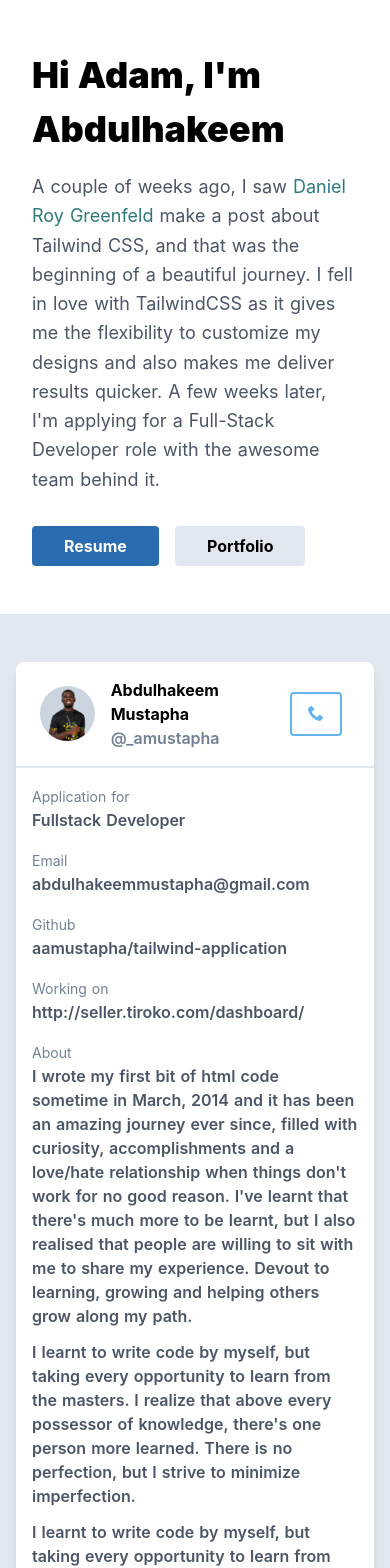
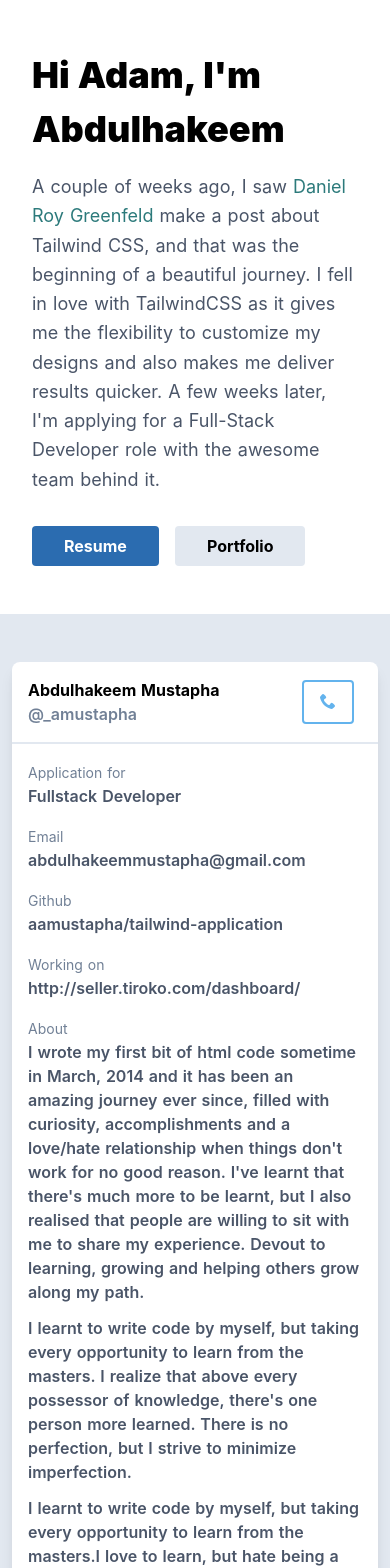
Before and after one commit to amustapha/tailwind-application, a Nuxt app: page / in a window 390 px wide. Shown: the top 1568 px of the page. Built offline with nearby package versions, Linux system fonts and the light colour scheme.

Commit message:
Fix display on mobile

```diff
--- a/components/profile/ProfileHeader.vue
+++ b/components/profile/ProfileHeader.vue
@@ -1,10 +1,10 @@
 <template>
-  <div class="border-b-2 w-full py-4 px-6">
+  <div class="border-b-2 w-full py-4 px-4">
     <div class="flex items-center">
-      <div class="w-16  flex-shrink">
+      <div class="w-0 md:w-16  flex-shrink">
         <img src="/imgs/my-pic-no-bg.png" class="w-full rounded-full bg-gray-400 mx-auto"/>
       </div>
-      <div class="flex-grow px-4">
+      <div class="flex-grow pr-4 md:px-4">
         <h2 class="text-md md:text-xl font-bold">Abdulhakeem <span class="hidden md:inline">Adetunji</span> Mustapha</h2>
         <h6 class="text-gray-600 font-semibold"><a href="https://twitter.com/_amustapha">@_amustapha</a></h6>
 
--- a/components/profile/index.vue
+++ b/components/profile/index.vue
@@ -1,5 +1,5 @@
 <template>
-  <div class="container px-4 sm:mx-auto">
+  <div class="container px-3 sm:mx-auto">
     <div class="flex items-stretch flex-wrap">
 
       <div class="w-full lg:w-8/12">
```
